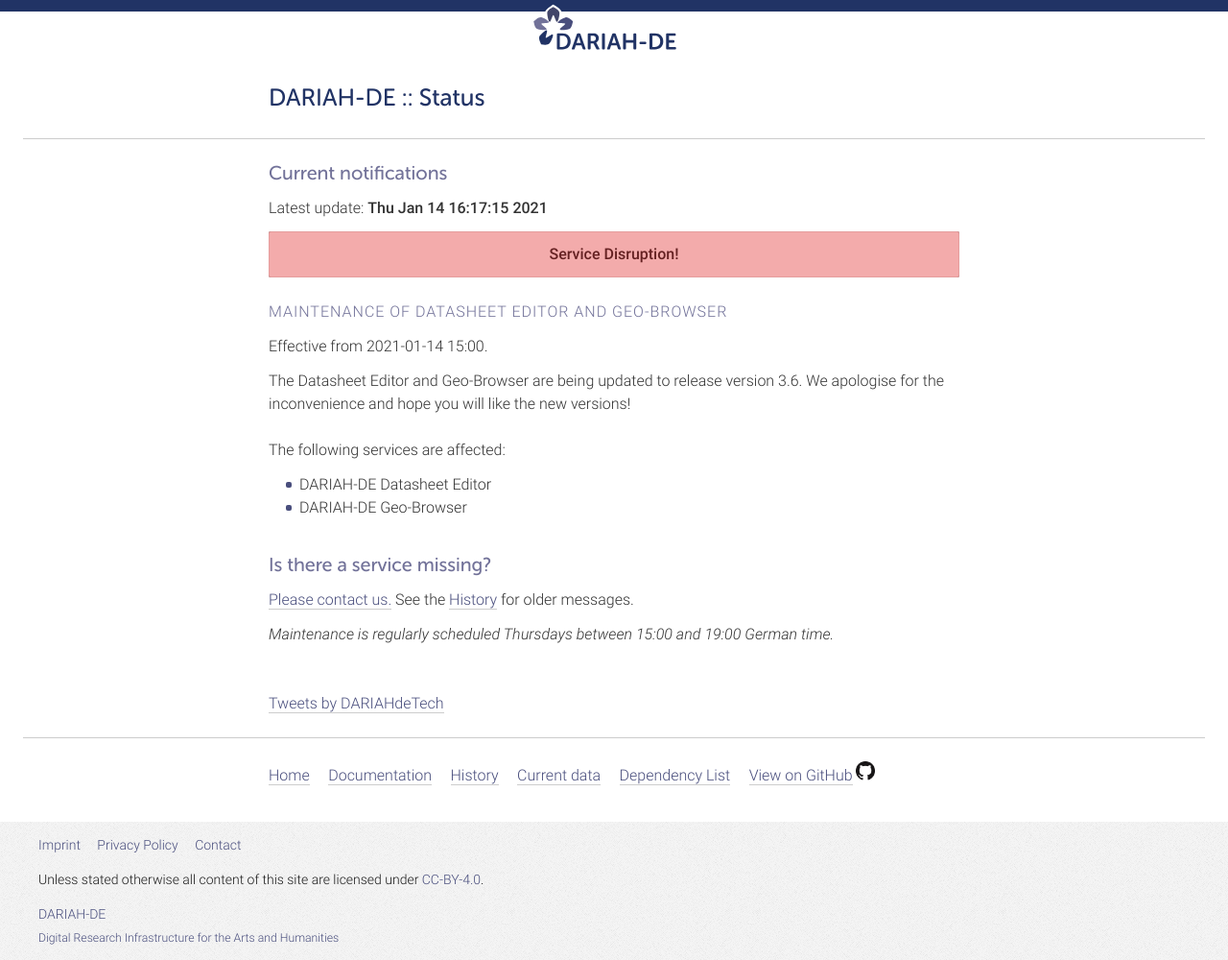
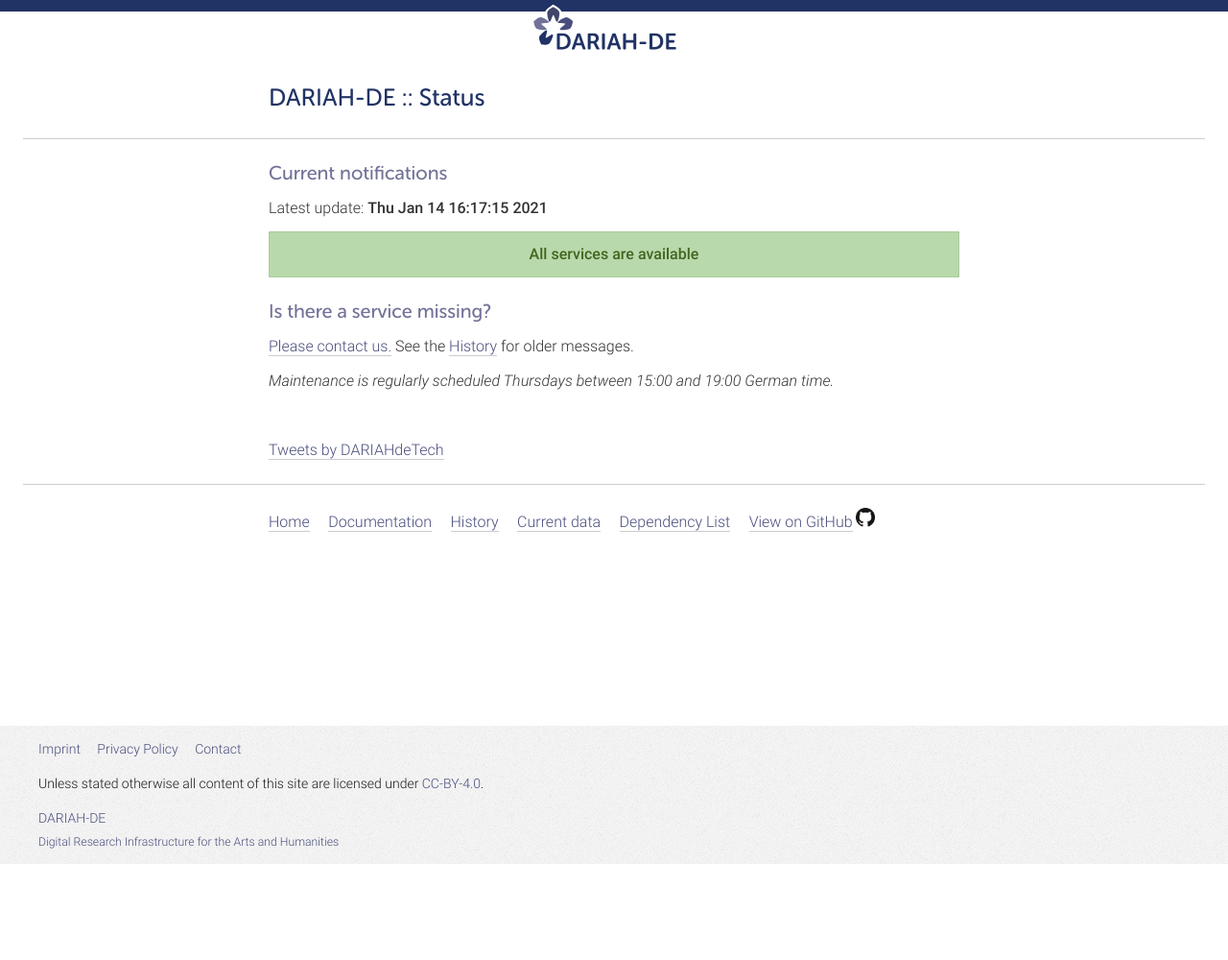
Before and after one commit to DARIAH-DE/status, a Jekyll site: the page built from index.md, in a window 1280 px wide. Shown: the whole page at 96% size. Built offline with Jekyll 4.4.1, drawn with Linux system fonts in a browser that asks for light colours; comment, search, counter and statistics services are not loaded; after the commit the page ends 900 px from its top, so only the background shows below that.

Commit message:
Update outages.yaml

```diff
--- a/_data/outages.yaml
+++ b/_data/outages.yaml
@@ -2,13 +2,6 @@
 #
 # Important: Please remember to copy outages to history.yaml when outage is removed
 #
-- title: 'Maintenance of Datasheet Editor and Geo-Browser'
-  date_start: '2021-01-14 15:00'
-  hide: false
-  description: 'The Datasheet Editor and Geo-Browser are being updated to release version 3.6. We apologise for the inconvenience and hope you will like the new versions!'
-  affected:
-    - '/services/geobrowser'
-    - '/services/datasheeteditor'
 - title: 'Network Maintenance Outage on VM Cluster'
   date_start: '2020-10-08 20:00'
   date_end: '2020-10-09 12:20'
```
